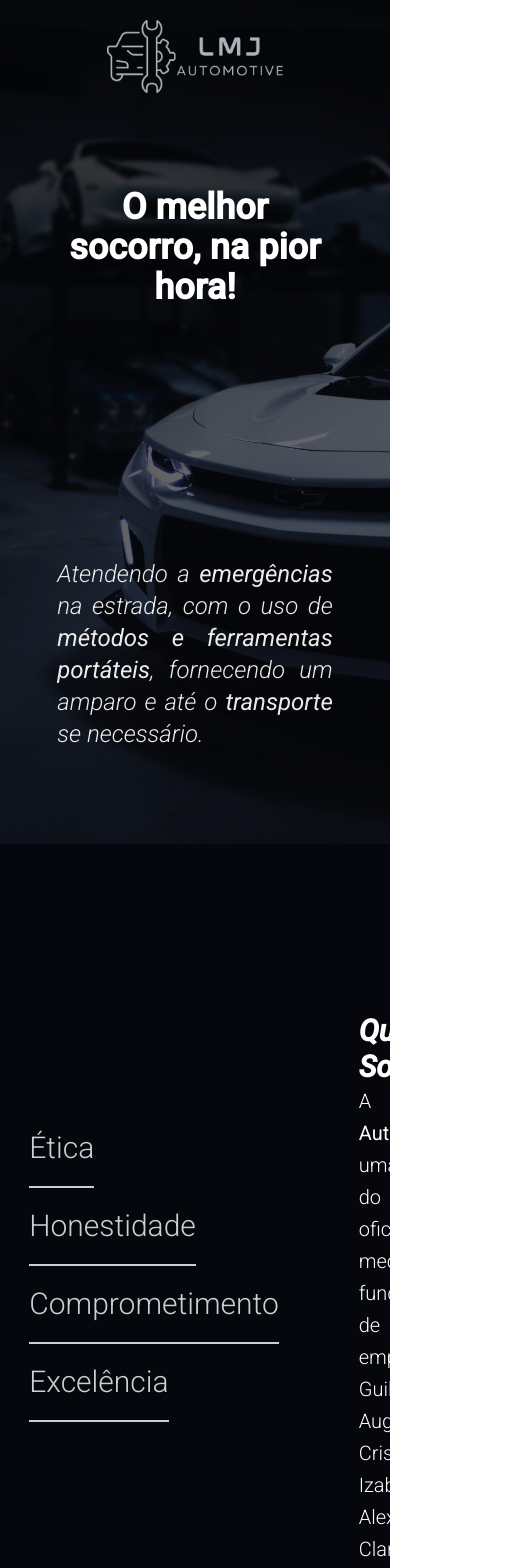
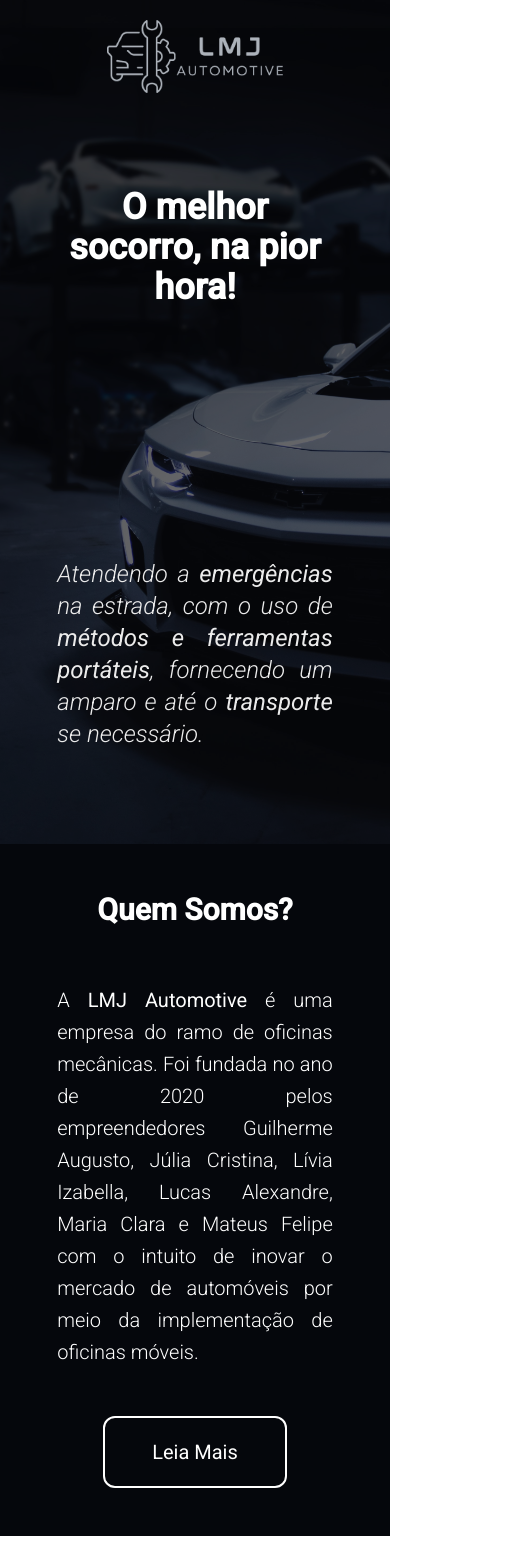
Before and after one commit to mateusfg7/lmj-automotive, a Next.js app: page / in a window 390 px wide. Shown: the top 1568 px of the page, 507 px wide, since content can reach past the window. After the commit the page ends 1536 px from the top, so only its background shows below. Built offline with nearby package versions, Linux system fonts and the light colour scheme.

Commit message:
feat: make AboutUs responsible

```diff
--- a/src/components/AboutUs/index.tsx
+++ b/src/components/AboutUs/index.tsx
@@ -3,28 +3,22 @@ import { MainSection } from '../MainSection'
 
 export function AboutUs() {
   return (
-    <div id='about-us' className='h-screen text-white bg-[rgb(5,7,12)]'>
+    <div id='about-us' className='lg:h-screen text-white bg-[rgb(5,7,12)]'>
       <MainSection>
-        <div className='w-full h-full flex'>
-          <div className='h-full flex-1 flex flex-col justify-center'>
+        <div className='w-full h-full flex py-12 lg:p-0'>
+          <div className='hidden lg:flex flex-col justify-center w-full h-full flex-1 '>
             <div className='h-[60%] flex flex-col justify-center items-start pr-20'>
-              <h1 className='text-[#CCCFD3] text-3xl py-5 border-b-2 border-[#CCCFD3] duration-500 hover:text-white hover:border-white'>
-                Ética
-              </h1>
-              <h1 className='text-[#CCCFD3] text-3xl py-5 border-b-2 border-[#CCCFD3] duration-500 hover:text-white hover:border-white'>
-                Honestidade
-              </h1>
-              <h1 className='text-[#CCCFD3] text-3xl py-5 border-b-2 border-[#CCCFD3] duration-500 hover:text-white hover:border-white'>
-                Comprometimento
-              </h1>
-              <h1 className='text-[#CCCFD3] text-3xl py-5 border-b-2 border-[#CCCFD3] duration-500 hover:text-white hover:border-white'>
-                Excelência
-              </h1>
+              <h1 className='lmj-value-titles'>Ética</h1>
+              <h1 className='lmj-value-titles'>Honestidade</h1>
+              <h1 className='lmj-value-titles'>Comprometimento</h1>
+              <h1 className='lmj-value-titles'>Excelência</h1>
             </div>
           </div>
-          <div className='h-full flex-1 flex flex-col justify-center'>
-            <div className='h-[60%] flex flex-col justify-between items-start'>
-              <h1 className='text-3xl font-bold italic'>Quem Somos?</h1>
+          <div className='h-full flex-1 flex flex-col justify-center px-7 lg:p-0'>
+            <div className='lg:h-[60%] flex flex-col justify-between items-start'>
+              <h1 className='w-full text-center lg:text-left text-3xl font-bold lg:p-0 mb-14 lg:m-0'>
+                Quem Somos?
+              </h1>
               <p className='text-xl text-justify leading-8'>
                 A <span className='font-normal'>LMJ Automotive</span> é uma
                 empresa do ramo de oficinas mecânicas. Foi fundada no ano de
@@ -33,9 +27,9 @@ export function AboutUs() {
                 o intuito de inovar o mercado de automóveis por meio da
                 implementação de oficinas móveis.
               </p>
-              <div className='w-full flex justify-end'>
+              <div className='w-full flex justify-center lg:justify-end mt-12 lg:m-0'>
                 <Link href='/about-us'>
-                  <a className='w-max duration-300 text-xl font-normal border-white border-2 p-5 rounded-3xl hover:bg-white hover:text-[rgb(5,7,12)]'>
+                  <a className='w-2/3 lg:w-max duration-300 text-center text-xl font-normal border-white border-2 p-5 rounded-xl hover:bg-white hover:text-[rgb(5,7,12)]'>
                     Leia Mais
                   </a>
                 </Link>
--- a/src/styles/global.css
+++ b/src/styles/global.css
@@ -23,3 +23,9 @@ body {
 .menu-item {
   @apply hover:text-white underline-offset-4;
 }
+
+.lmj-value-titles {
+  @apply text-[#CCCFD3] text-center text-3xl hover:text-white;
+  @apply border-b-2 border-[#CCCFD3] hover:border-white;
+  @apply py-5 duration-500;
+}
```
